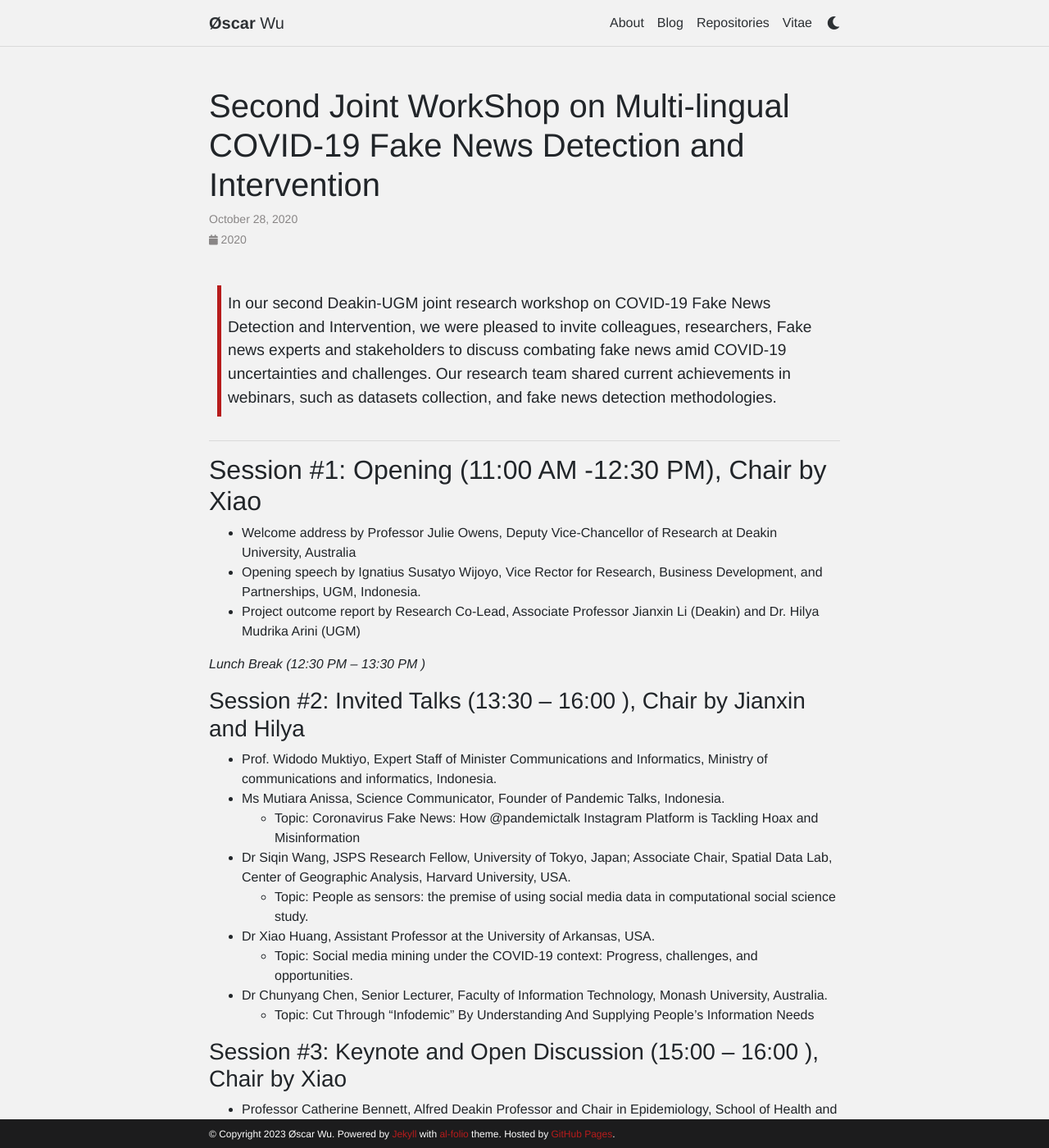
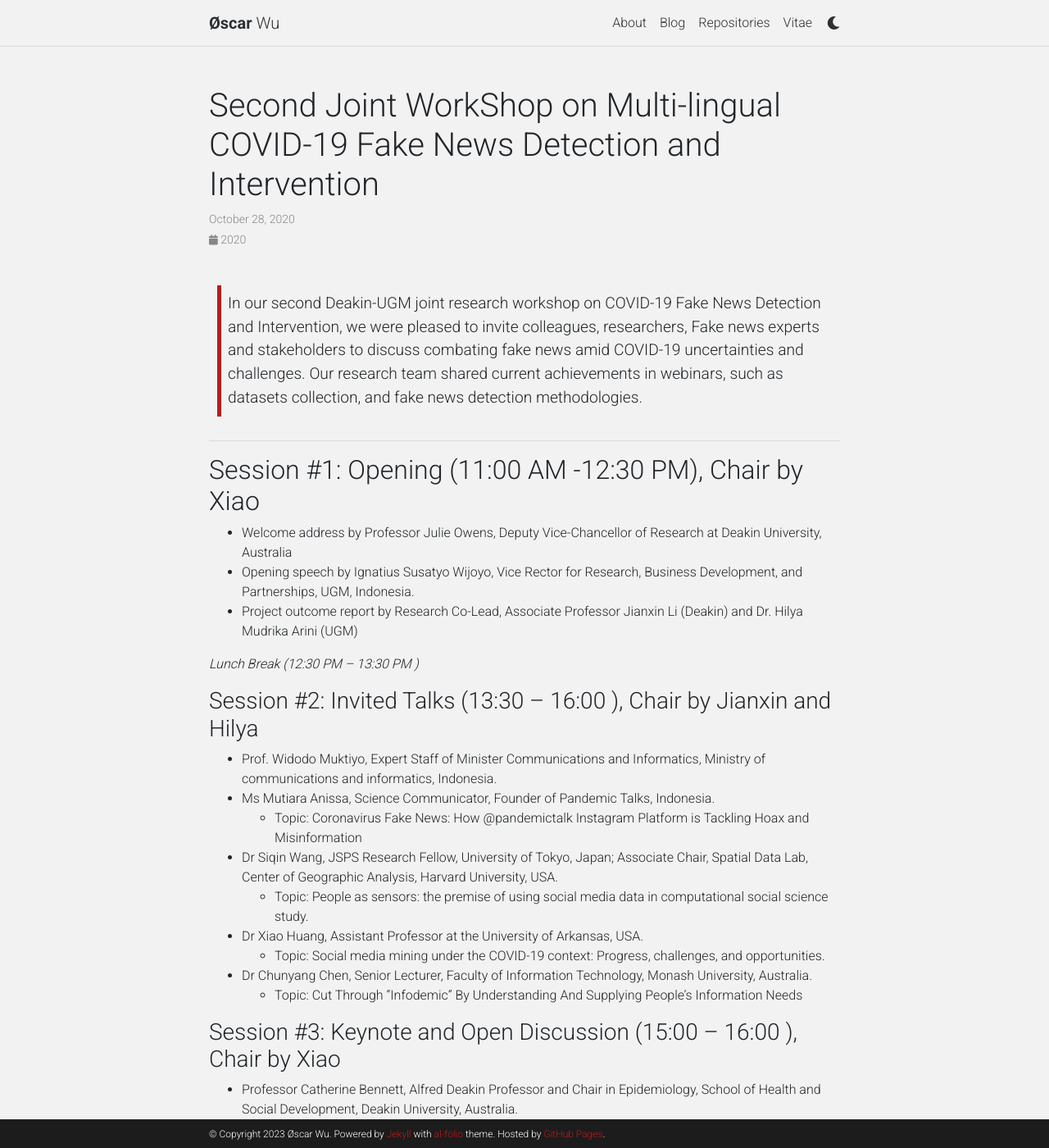
Before and after one commit to wuyoscar/wuyoscar.github.io, a Jekyll site: the page built from _news/announcement_2.md, in a window 1280 px wide and 1400 px high. Shown: the whole window at 82% size. Built offline with Jekyll 4.4.1, drawn with Linux system fonts in a browser that asks for light colours; comment, search, counter and statistics services are not loaded; a style sheet for code colours, icons or effects is not loaded.

Commit message:
changed font familiy to Roboto

```diff
--- a/_sass/_variables.scss
+++ b/_sass/_variables.scss
@@ -46,7 +46,7 @@ $code-bg-color-dark:      #2c3237 !default;
 
 
 // Font Family
-$global-font-family: Helvetica, Arial, sans-serif;
+$global-font-family: 'Roboto', sans-serif;
 
 // Font Weight
-$global-font-weight: 60;
+$global-font-weight:  300;
```
